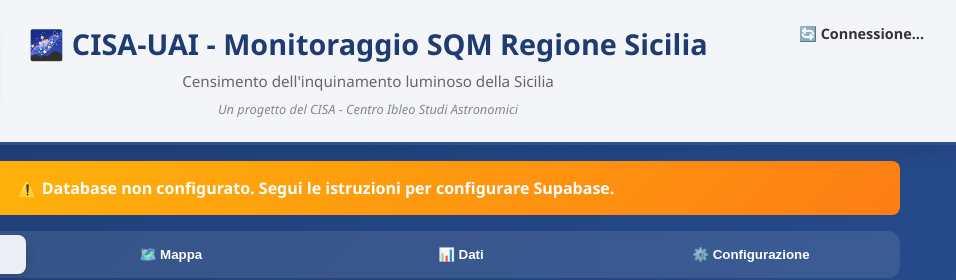
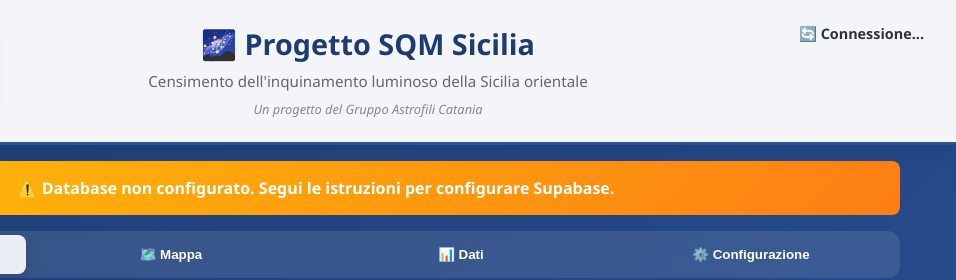
Before and after one commit to salvopluchino73/sqm-database, a plain HTML site: page index.html in a window 1280 px wide. Shown: the top 280 px of the page, 324-1280 px from the left. Drawn offline with nearby package versions, Linux system fonts and the light colour scheme.

Commit message:
Update index.html

```diff
--- a/index.html
+++ b/index.html
@@ -392,10 +392,10 @@
             </div>
             <div class="header-text">
                 <!-- MODIFICA QUI: Personalizza questi testi una volta per tutti -->
-                <h1 id="pageTitle">🌌 CISA-UAI - Monitoraggio SQM Regione Sicilia</h1>
-                <p id="pageDescription">Censimento dell'inquinamento luminoso della Sicilia</p>
+                <h1 id="pageTitle">🌌 Progetto SQM Sicilia</h1>
+                <p id="pageDescription">Censimento dell'inquinamento luminoso della Sicilia orientale</p>
                 <div class="header-note" id="associationNote">
-                    Un progetto del CISA - Centro Ibleo Studi Astronomici
+                    Un progetto del Gruppo Astrofili Catania
                 </div>
             </div>
         </div>
@@ -426,12 +426,12 @@
 
             <div class="form-group">
                 <label for="customDescription">Descrizione</label>
-                <textarea id="customDescription" class="form-control" rows="2" placeholder="es: Censimento dell'inquinamento luminoso della Sicilia orientale"></textarea>
+                <textarea id="customDescription" class="form-control" rows="2" placeholder="es: Censimento dell'inquinamento luminoso della Sicilia"></textarea>
             </div>
 
             <div class="form-group">
                 <label for="customAssociation">Nome Associazione</label>
-                <input type="text" id="customAssociation" class="form-control" placeholder="es: Gruppo Astrofili Catania">
+                <input type="text" id="customAssociation" class="form-control" placeholder="es: Centro Ibleo Studi Astronomici">
             </div>
 
             <div class="form-group">
```
